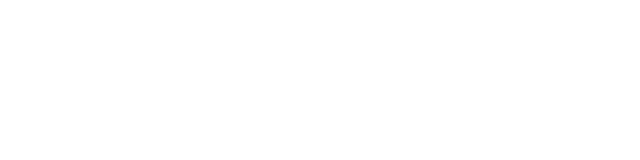
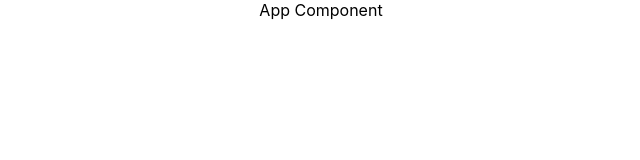
Before and after one commit to ch2isk4kos/final-project-front-end, a React (Create React App) app: page / in a window 1280 px wide. Shown: the top 160 px of the page, without its empty margins (319-959 px from the left). Built offline with nearby package versions, Linux system fonts and the light colour scheme; the HTML template or start-up script is replaced by a standard one.

Commit message:
refactored App to a class component

```diff
--- a/src/App.js
+++ b/src/App.js
@@ -1,12 +1,14 @@
 import React from 'react';
 import './App.css';
 
-function App() {
-  return (
-    <div className="App">
-
-    </div>
-  );
+class App extends React.Component {
+    render() {
+        return (
+        <div className="App">
+            App Component
+        </div>
+        );
+    }
 }
 
 export default App;
```
